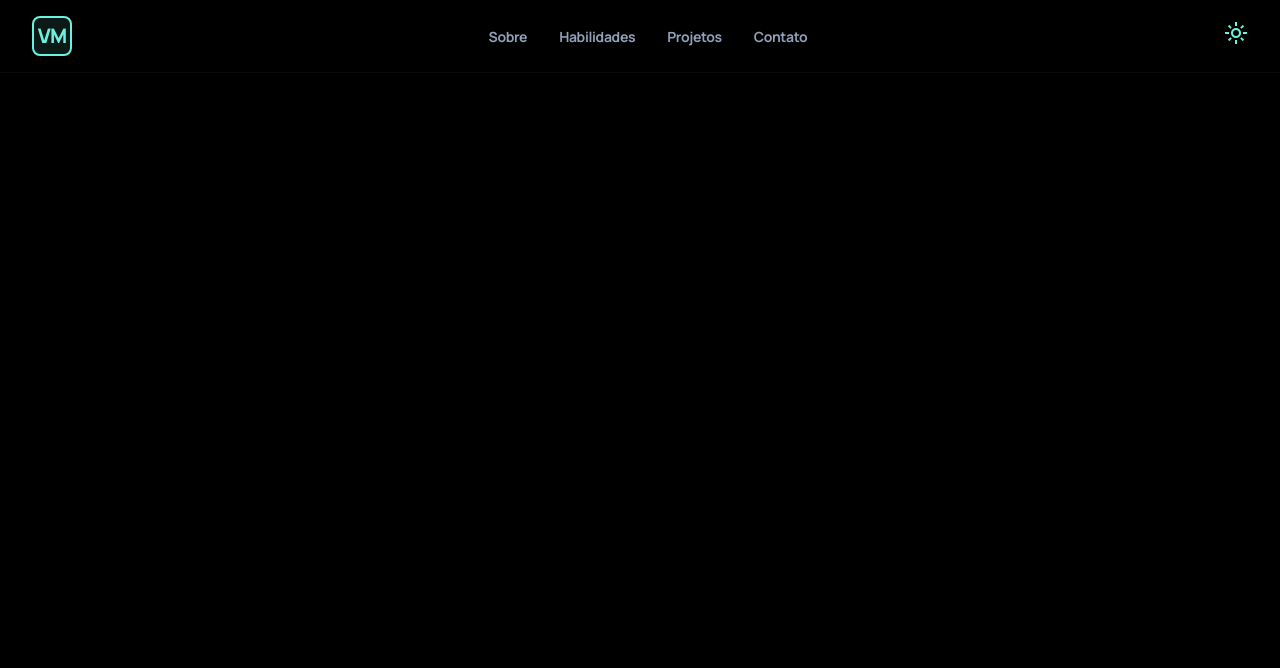
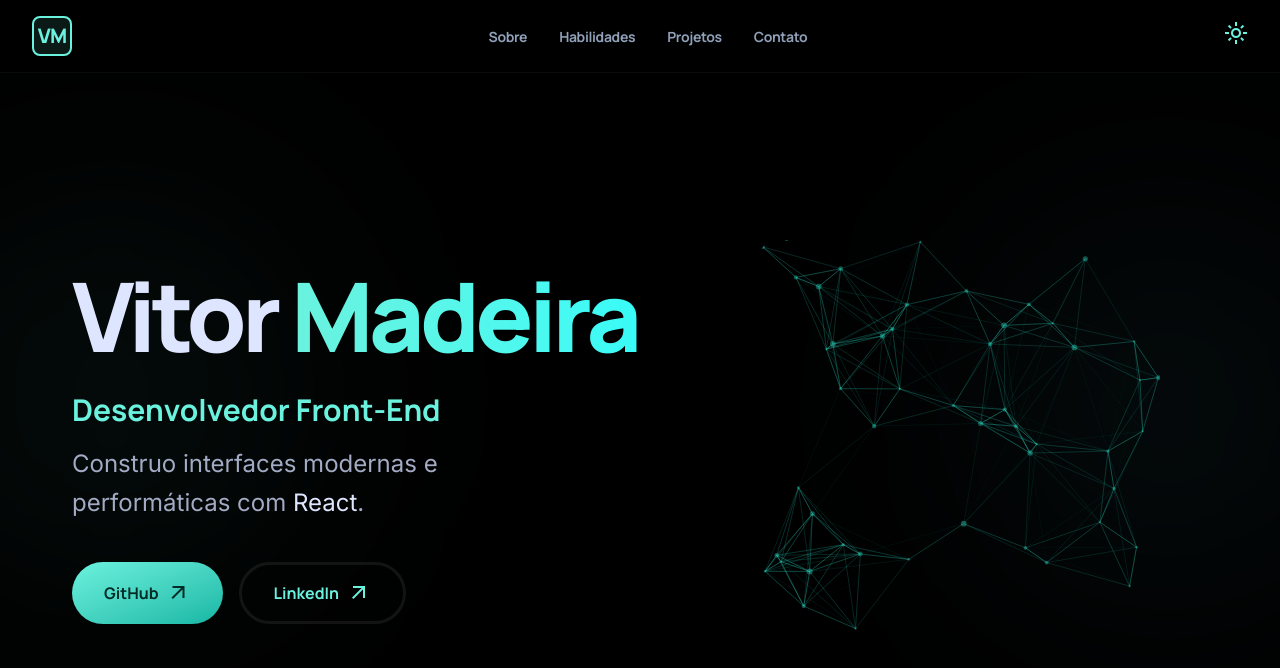
Before and after one commit to MadeiraVitor/portfolio-vm, a React (Vite) app: page / in a window 1280 px wide. Shown: the top 668 px of the page. Built offline with nearby package versions, Linux system fonts and the light colour scheme.

Commit message:
feat: add hero section

```diff
--- a/package.json
+++ b/package.json
@@ -11,9 +11,11 @@
   },
   "dependencies": {
     "@tailwindcss/vite": "^4.2.2",
+    "@tsparticles/react": "^3.0.0",
     "react": "^19.2.4",
     "react-dom": "^19.2.4",
-    "tailwindcss": "^4.2.2"
+    "tailwindcss": "^4.2.2",
+    "tsparticles": "^3.9.1"
   },
   "devDependencies": {
     "@eslint/js": "^9.39.4",
--- a/src/App.tsx
+++ b/src/App.tsx
@@ -1,9 +1,13 @@
 import { Header } from "./components/Header";
+import { Hero } from "./components/Hero";
 
 function App() {
   return (
     <>
       <Header />
+      <main>
+        <Hero />
+      </main>
     </>
   );
 }
--- /dev/null
+++ b/src/components/Hero/index.tsx
@@ -0,0 +1,65 @@
+import NetworkBackground from "../NetworkBackground";
+
+export const Hero = () => {
+  return (
+    <section className="relative min-h-screen flex items-center justify-center pt-20 px-6 overflow-hidden bg-black">
+
+        {/* <div className="absolute inset-0 z-0">
+    <NetworkBackground />
+  </div> */}
+
+      <div className="absolute top-1/4 -left-20 w-96 h-96 bg-primary/5 rounded-full blur-[120px]"></div>
+      <div className="absolute bottom-1/4 -right-20 w-96 h-96 bg-tertiary/5 rounded-full blur-[120px]"></div>
+      <div className="max-w-7xl mx-auto w-full grid grid-cols-1 lg:grid-cols-2 gap-60 items-center">
+        <div className="z-10 lg:pl-12 flex flex-col items-start text-left">
+          <h1 className="text-on-surface font-headline font-black text-6xl md:text-8xl tracking-tighter leading-tight mb-4 whitespace-nowrap">
+            Vitor{" "}
+            <span className="text-transparent bg-clip-text bg-linear-to-r from-primary to-secondary">
+              Madeira
+            </span>
+          </h1>
+          <div className="space-y-4 mb-10">
+            <p className="text-primary text-2xl md:text-3xl font-headline font-bold">
+              Desenvolvedor Front-End
+            </p>
+            <p className="text-on-surface-variant text-xl md:text-2xl font-body max-w-lg leading-relaxed">
+              Construo interfaces modernas e performáticas com{" "}
+              <span className="text-on-surface">React</span>.
+            </p>
+          </div>
+          <div className="flex flex-wrap gap-4">
+            <a
+              className="px-8 py-4 bg-linear-to-br from-primary to-primary-container text-on-primary-container font-headline font-bold rounded-full hover:shadow-[0_0_30px_rgba(106,242,222,0.5)] transition-all duration-300 hover:scale-105 active:scale-95 flex items-center gap-2"
+              href="https://github.com/MadeiraVitor"
+              target="_blank"
+            >
+              GitHub
+              <span
+                className="material-symbols-outlined text-sm"
+                data-icon="arrow_outward"
+              >
+                arrow_outward
+              </span>
+            </a>
+            <a
+              className="px-8 py-4 border-3 border-outline-variant/50 text-primary font-headline font-bold rounded-full hover:bg-primary/5 transition-all duration-300 hover:scale-105 active:scale-95 flex items-center gap-2"
+              href="https://www.linkedin.com/in/vitor-madeira/"
+              target="_blank"
+            >
+              LinkedIn
+              <span
+                className="material-symbols-outlined text-sm"
+                data-icon="arrow_outward"
+              >
+                arrow_outward
+              </span>
+            </a>
+          </div>
+        </div>
+        <div className="relative w-100 h-100 rounded-2xl overflow-hidden">
+          <NetworkBackground />
+        </div>
+      </div>
+    </section>
+  );
+};
--- /dev/null
+++ b/src/components/NetworkBackground/index.tsx
@@ -0,0 +1,70 @@
+import { useEffect, useMemo } from "react";
+import Particles, { initParticlesEngine } from "@tsparticles/react";
+import { loadSlim } from "@tsparticles/slim";
+
+export default function NetworkBackground() {
+  useEffect(() => {
+    initParticlesEngine(async (engine) => {
+      await loadSlim(engine);
+    });
+  }, []);
+
+  const options = useMemo(
+    () => ({
+      fullScreen: { enable: false },
+      background: { color: "transparent" },
+
+      particles: {
+        number: {
+          value: 50,
+        },
+        color: {
+          value: "#2dd4bf", // verde (pode trocar)
+        },
+        links: {
+          enable: true,
+          color: "#2dd4bf",
+          distance: 120,
+          opacity: 0.3,
+          width: 1,
+        },
+        move: {
+          enable: true,
+          speed: 0.8,
+        },
+        opacity: {
+          value: 0.4,
+        },
+        size: {
+          value: { min: 1, max: 3 },
+        },
+      },
+
+      interactivity: {
+        events: {
+          onHover: {
+            enable: true,
+            mode: "grab",
+          },
+        },
+        modes: {
+          grab: {
+            distance: 140,
+            links: {
+              opacity: 0.6,
+            },
+          },
+        },
+      },
+    }),
+    []
+  );
+
+  return (
+    <Particles
+      id="tsparticles"
+      options={options}
+      className="w-full h-full"
+    />
+  );
+}
```
Also changed, not shown: 1 other file (tests, documents, lock files or other folders).
